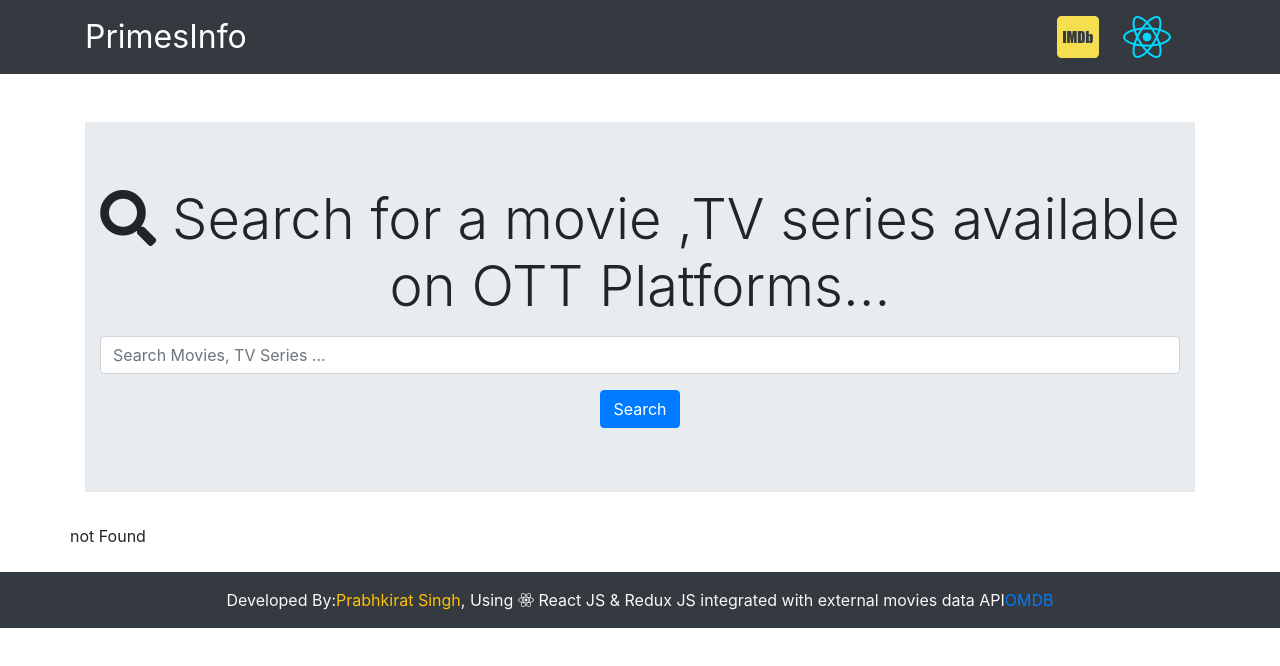
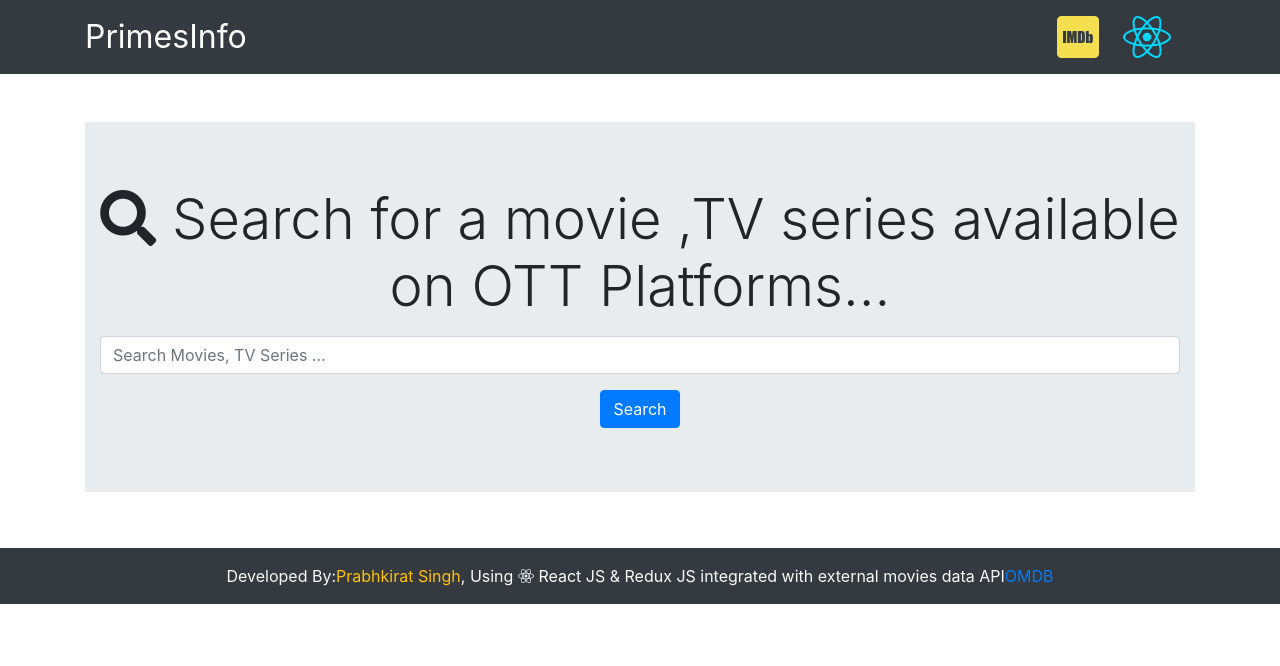
Before and after one commit to AvneetSingh27/Primes-Info, a React (Create React App) app: page /#/ in a window 1280 px wide. Before the commit this address had no page. Shown: the top 666 px of the page. Built offline with nearby package versions, Linux system fonts and the light colour scheme.

Commit message:
Second Commit

```diff
--- a/package.json
+++ b/package.json
@@ -2,11 +2,13 @@
   "name": "movies-series-app",
   "version": "0.1.0",
   "private": true,
+  "homepage": "https://AvneetSingh27.github.io/Primes-Info",
   "dependencies": {
     "@testing-library/jest-dom": "^4.2.4",
     "@testing-library/react": "^9.5.0",
     "@testing-library/user-event": "^7.2.1",
     "axios": "^0.19.2",
+    "gh-pages": "^2.2.0",
     "react": "^16.13.1",
     "react-dom": "^16.13.1",
     "react-redux": "^7.2.0",
@@ -17,6 +19,7 @@
     "redux-thunk": "^2.3.0"
   },
   "scripts": {
+    "deploy":"npm run build&& gh-pages -d build",
     "start": "react-scripts start",
     "build": "react-scripts build",
     "test": "react-scripts test",
--- a/src/components/home/MoviesContainer.js
+++ b/src/components/home/MoviesContainer.js
@@ -7,7 +7,7 @@ export class MoviesContainer extends Component {
     render() {
         const {movies} = this.props;
         let content = '';
-        content = movies.Response === 'True' ? movies.Search.map((movie,index) => <MovieCard key={index} movie = {movie} />) : 'not Found';
+        content = movies.Response === 'True' ? movies.Search.map((movie,index) => <MovieCard key={index} movie = {movie} />) : null;
         return (
             <div className="row">
                {content}
```
Also changed, not shown: 1 other file (tests, documents, lock files or other folders).
